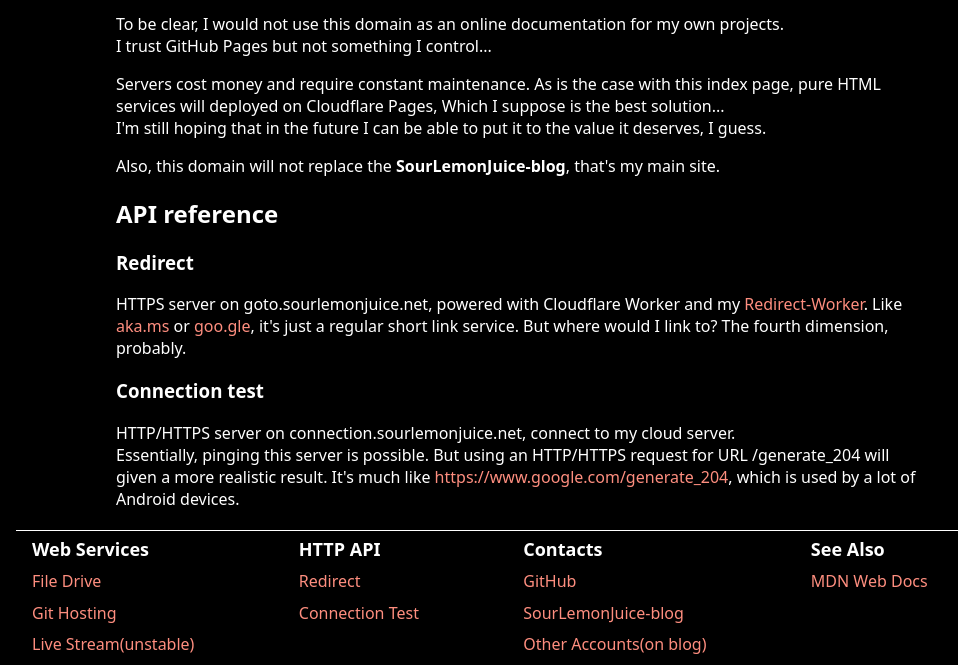
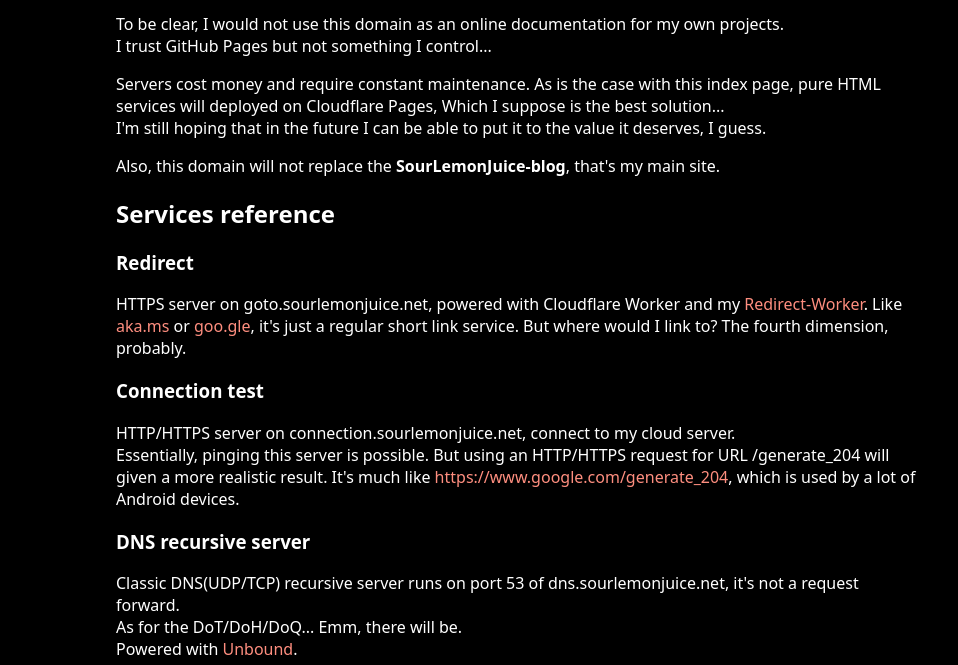
Before and after one commit to SourLemonJuice/sourlemonjuice.net, a plain HTML site: page root/index.html in a window 1280 px wide. Shown: the part 135-800 px from the top of the page, without its empty margins (124-1082 px from the left). Drawn offline with Linux system fonts and the light colour scheme.

Commit message:
添加 DNS 服务器的描述，页脚超链接改为仅首字母大写
仅首字母大写是想借鉴一下 Android 啦

```diff
--- a/root/index.html
+++ b/root/index.html
@@ -26,7 +26,7 @@
           I'm still hoping that in the future I can be able to put it to the value it deserves, I guess.
         </p>
         <p>Also, this domain will not replace the <b>SourLemonJuice-blog</b>, that's my main site.</p>
-        <h2>API reference</h2>
+        <h2>Services reference</h2>
         <h3>Redirect</h3>
         <p>
           HTTPS server on goto.sourlemonjuice.net, powered with Cloudflare Worker and my
@@ -42,21 +42,29 @@
           <a href="https://www.google.com/generate_204">https://www.google.com/generate_204</a>, which is used by a lot
           of Android devices.
         </p>
+        <h3>DNS recursive server</h3>
+        <p>
+          Classic DNS(UDP/TCP) recursive server runs on port 53 of dns.sourlemonjuice.net, it's not a request
+          forward.<br />
+          As for the DoT/DoH/DoQ... Emm, there will be.<br>
+          Powered with <a href="https://www.nlnetlabs.nl/projects/unbound/about/">Unbound</a>.
+        </p>
       </main>
       <footer class="footer">
         <section class="footer-item">
-          <h2>Web Services</h2>
+          <h2>Web Content</h2>
           <ul>
-            <li><a href="https://drive.sourlemonjuice.net">File Drive</a></li>
-            <li><a href="https://gitea.sourlemonjuice.net">Git Hosting</a></li>
-            <li><a href="https://live.sourlemonjuice.net">Live Stream(unstable)</a></li>
+            <li><a href="https://drive.sourlemonjuice.net">File drive</a></li>
+            <li><a href="https://gitea.sourlemonjuice.net">Git hosting</a></li>
+            <li><a href="https://live.sourlemonjuice.net">Live stream(unstable)</a></li>
           </ul>
         </section>
         <section class="footer-item">
-          <h2>HTTP API</h2>
+          <h2>Network Services</h2>
           <ul>
             <li><a href="https://goto.sourlemonjuice.net">Redirect</a></li>
-            <li><a href="https://connection.sourlemonjuice.net">Connection Test</a></li>
+            <li><a href="https://connection.sourlemonjuice.net">Connection test</a></li>
+            <li>DNS recursive server</li>
           </ul>
         </section>
         <section class="footer-item">
@@ -65,7 +73,7 @@
             <li><a href="https://github.com/SourLemonJuice">GitHub</a></li>
             <li><a href="https://sourlemonjuice.github.io/SourLemonJuice-blog/">SourLemonJuice-blog</a></li>
             <li>
-              <a href="https://sourlemonjuice.github.io/SourLemonJuice-blog/about/contact">Other Accounts(on blog)</a>
+              <a href="https://sourlemonjuice.github.io/SourLemonJuice-blog/about/contact">Other accounts(on blog)</a>
             </li>
           </ul>
         </section>
```
